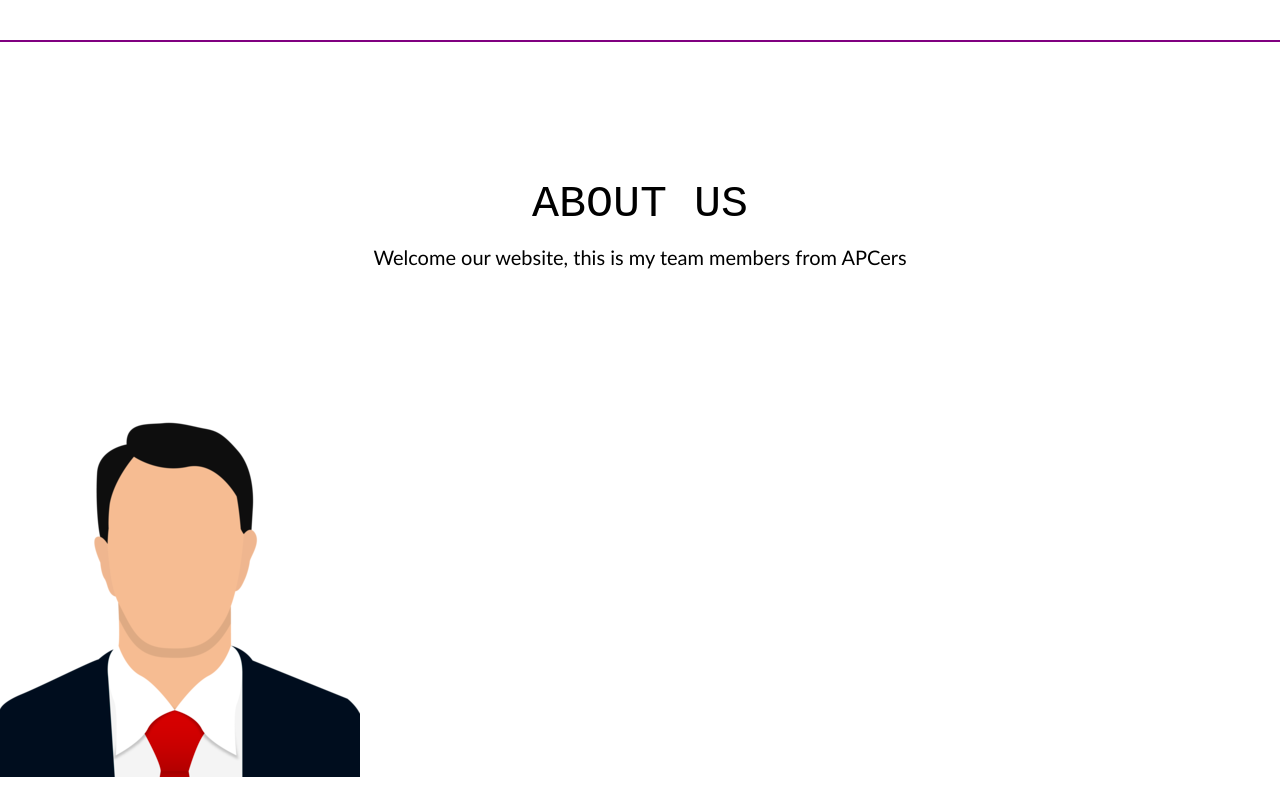
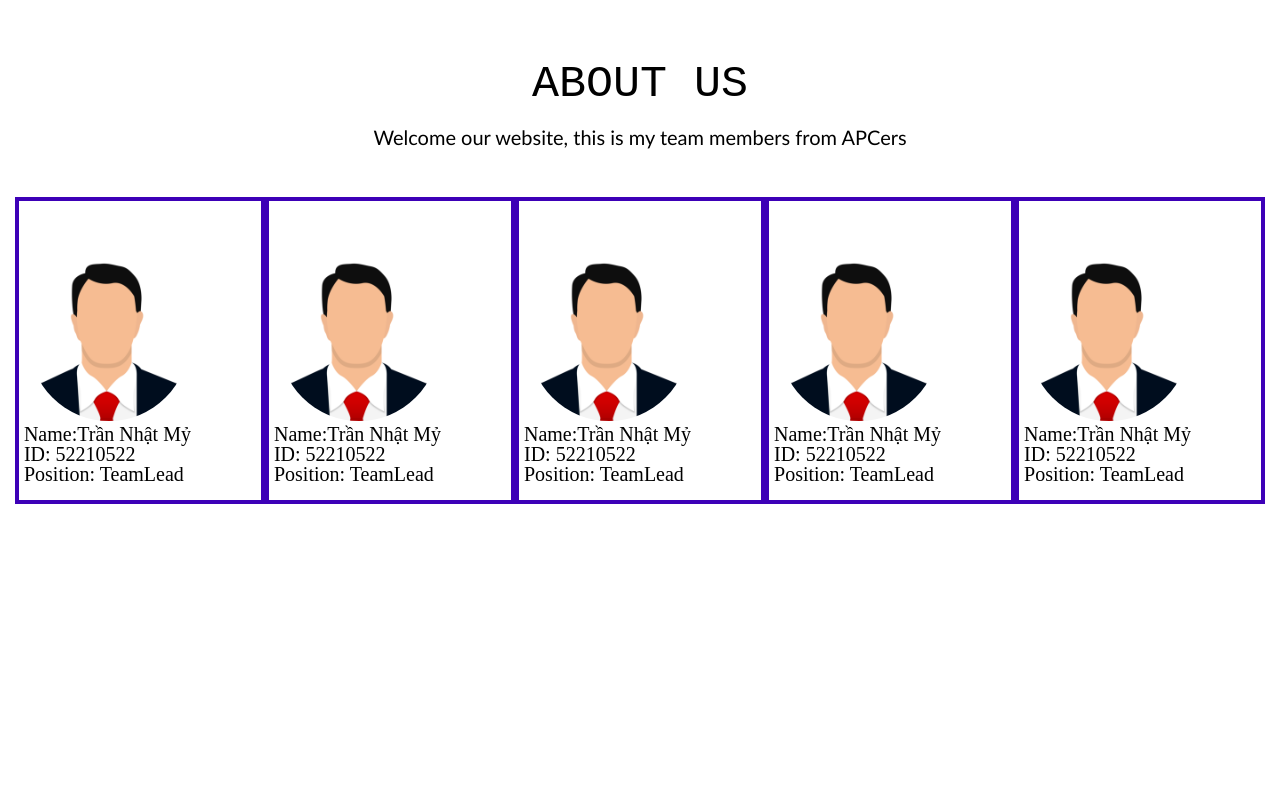
Before and after one commit to C2Tx420/APCers, a React (Vite) app: page / in a window 1280 px wide. Shown: the top 800 px of the page. Built offline with nearby package versions, Linux system fonts and the light colour scheme.

Commit message:
HumanCard

```diff
--- a/src/components/HumanCard/HumanCard.jsx
+++ b/src/components/HumanCard/HumanCard.jsx
@@ -1,40 +1,80 @@
-import React, { useState } from 'react';
-import './HumanCard.scss';
-import img1 from '../../assets/img/ava1.jpeg';
-
-export default function HumanCard(){
-    return (
-        <div>
-
-            <div><hr className='line1' /></div>
-               <div className='about'> <p>ABOUT US</p></div>
-                <div className='para1'> Welcome our website, this is my team members from APCers </div>
+// eslint-disable-next-line no-unused-vars
+import { faTimes } from "@fortawesome/free-solid-svg-icons";
+import "./HumanCard.scss";
+import img1 from "../../assets/img/ava1.jpeg";
 
 
-            <div>
-            <body>
+export default function HumanCard() {
+  return (
+    <div>
+      {/* gioi thieu  */}
+      <div>
+        <hr className="line1" />
+      </div>
 
 
-                <div className="humanard">
-                    <div className="card-image"></div>
+      <div className="about">
+        {" "}
+        <p>ABOUT US</p>
+      </div>
+      <div className="para1">
+        {" "}
+        Welcome our website, this is my team members from APCers{" "}
+      </div>
+
+     <div className='container'>
+        {/* member 1 */}
+      <div className="box">
+            <img src={img1} alt=""   />
+            <p>Name:Trần Nhật Mỷ </p>
+            <p>ID: 52210522 </p>
+            <p>Position: TeamLead</p>
+
+            <br />
+      </div>
+        {/* ------- */}
+        {/* member 2 */}
+        <div className='box2'>
+            <img src={img1} alt=""   />
+            <p>Name:Trần Nhật Mỷ </p>
+            <p>ID: 52210522 </p>
+            <p>Position: TeamLead</p>
+            <br />
+        </div>
+            {/* member3 */}
+            <div>
+                <div className='box3'>
+                <img src={img1} alt=""   />
+                <p>Name:Trần Nhật Mỷ </p>
+                <p>ID: 52210522 </p>
+                <p>Position: TeamLead</p>
+
+                 <br />
+                  </div>
+            </div>
+            {/* member 4 */}
+             <div>
+                <div className='box4'>
                     <img src={img1} alt="" />
+                <p>Name:Trần Nhật Mỷ </p>
+                <p>ID: 52210522 </p>
+                <p>Position: TeamLead</p>
+                 <br />
                 </div>
-                <div>
-                    <p className= "name"> Tran Nhat My </p>
-                    <p>Leader of group HelloWorld</p>
-                    <p>Student from APC </p>
-
+             </div>
+            {/* member 5 */}
+            <div>
+                <div className='box4'>
+                    <img src={img1} alt="" />
+                    <p>Name:Trần Nhật Mỷ </p>
+                <p>ID: 52210522 </p>
+                <p>Position: TeamLead</p>
+                 <br />
                 </div>
-
-                </body>
-                </div>
+            </div>
 
 
-
-        </div>
-
-
-
-
-    )
+      </div>
+    </div>
+  );
 }
--- a/src/components/HumanCard/HumanCard.scss
+++ b/src/components/HumanCard/HumanCard.scss
@@ -6,8 +6,10 @@
 }
 
 
+
+
 .about{
-    margin-top: 140px;
+    margin-top: 120px;
 
     text-align: center;
     font-family: 'Courier New', Courier, monospace;
@@ -21,16 +23,12 @@
 
 }
 .line1{
-    width :auto;
-    margin-top: 40px;
-   border-style:double;
+    margin-top: -60px;
+   border-style:double ;
    color: purple;
 }
 
-.name{
-    margin-top: 150px;
 
-}
 
 .btn{
 
@@ -43,11 +41,7 @@
 
 }
 
-.card-image{
-    width:150px;
-    height : 150px;
 
-}
 
 .body{
     min-height: 100vh ;
@@ -62,6 +56,46 @@
     width :300px;
     background-color: antiquewhite;
     border-radius: 8px;
+}
+ .container {
+       margin-top:50px;
+        height:20%;
+        display:flex;
+        justify-content: center;
+        align-items: center;
 
 
+ }
+ .container img {
+        border-radius: 50%;
+        text-align: justify;
+        margin-top:60px;
+        margin-left: 10px;
+        width:20vw;
+        height:20vh;
+        width:20vh;
+
+ }
+
+.container p{
+    margin-left:5px;
+    font-size: 20px;
+    margin-right: 70px;
+    justify-content: space-between;
+    text-align: justify;
 }
+
+.box{
+
+    border: 4px solid #3D00B7;
+
+}
+.box2{
+    border:4px solid #3D00B7;
+}
+.box3{
+    border:4px solid #3D00B7;
+}
+.box4{
+    border:4px solid #3D00B7;
+}
```
